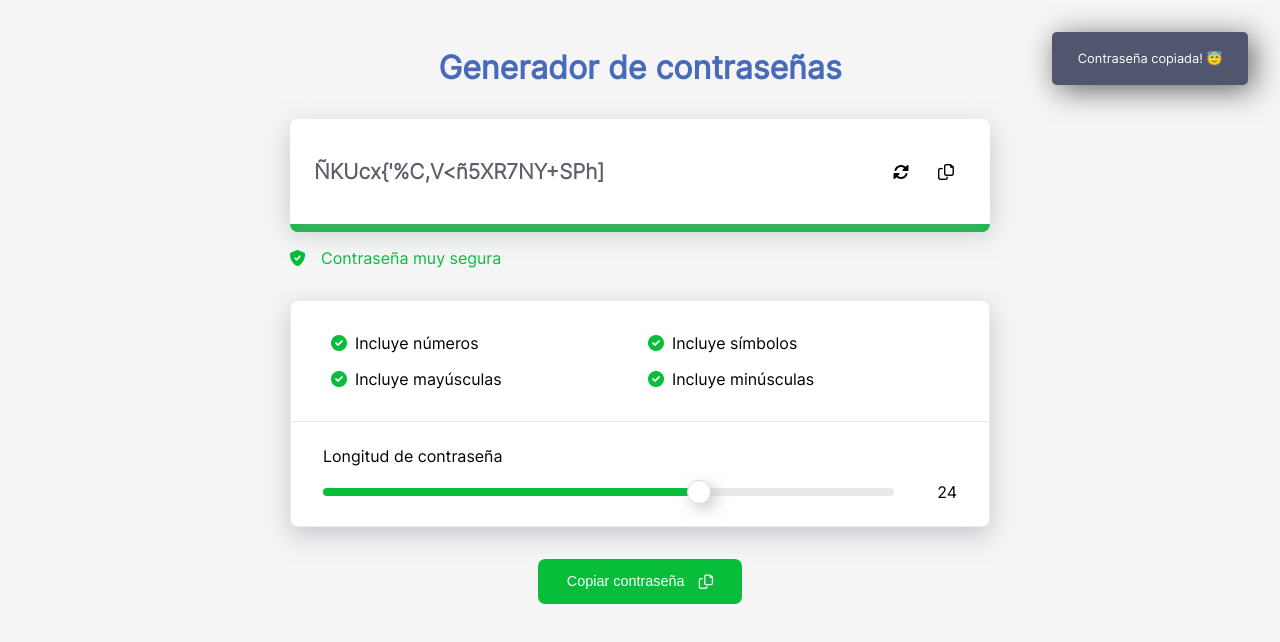
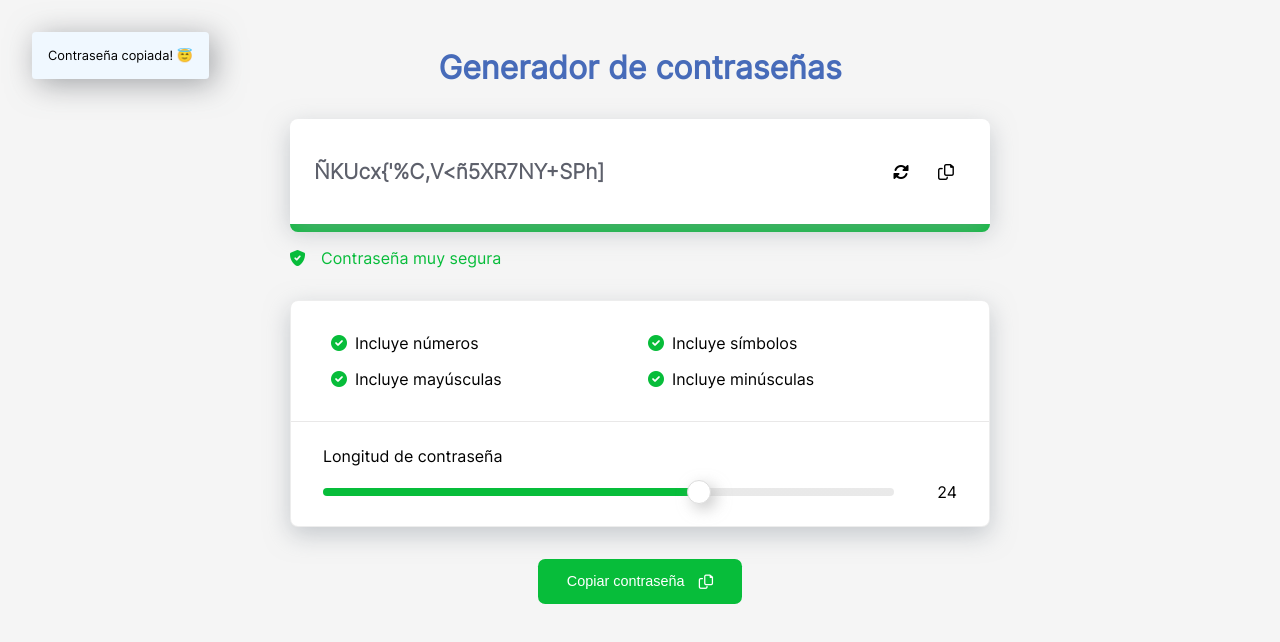
Before and after one commit to Mardecera/passwordGenerator, a React (Vite) app: page / in a window 1280 px wide. Both pictures are taken after a click on the button 946 px from the left and 171 px from the top of the page. Shown: the top 642 px of the page. Built offline with nearby package versions, Linux system fonts and the light colour scheme.

Commit message:
Creating Notification component.

```diff
--- a/src/components/Actions/index.jsx
+++ b/src/components/Actions/index.jsx
@@ -2,7 +2,7 @@ import styles from './index.module.css'
 import { copyToClipboard } from '../../utils'
 import { copyNotification } from '../../consts'
 
-const Actions = ({ password, changePassword, handleNotification }) => {
+const Actions = ({ password, changePassword, handleNotifications }) => {
     return (
         <div className={styles.actions}>
             <button
@@ -15,7 +15,7 @@ const Actions = ({ password, changePassword, handleNotification }) => {
             <button
                 onClick={() => {
                     copyToClipboard(password)
-                    handleNotification(copyNotification)
+                    handleNotifications(copyNotification)
                 }}
                 className={`${styles.btn} ${styles.actionCopy}`}
             >
--- a/src/components/Notification/index.jsx
+++ /dev/null
@@ -1,12 +0,0 @@
-import React from 'react'
-import styles from './index.module.css'
-
-const Notification = ({ state, message }) => {
-    return (
-        <div className={`${styles.notification} ${state ? styles.show : ''}`}>
-            {message}
-        </div>
-    )
-}
-
-export default Notification
--- a/src/components/Notification/index.module.css
+++ /dev/null
@@ -1,28 +0,0 @@
-.notification {
-  background-color: #4f566d;
-  box-shadow: 5px 5px 30px rgba(0, 0, 0, 0.6);
-  color: white;
-  border-radius: .3rem;
-  width: max-content;
-  padding: 1.5em 2em;
-  font-size: .8em;
-  position: fixed;
-  top: -7rem;
-  right: 0;
-  margin: 2rem;
-  transition: top .3s ease;
-  pointer-events: none;
-  text-align: center;
-}
-
-@media (max-width: 426px) {
-  .notification {
-    right: inherit;
-    max-width: 80%;
-  }
-}
-
-.show {
-  top: 0;
-  transition: top .3s ease;
-}
--- /dev/null
+++ b/src/components/Notifications/index.jsx
@@ -0,0 +1,33 @@
+import React from 'react'
+import { useState } from 'react'
+import styles from './index.module.css'
+
+const Notification = ({ notification }) => {
+    const [isCompleted, setIsCompleted] = useState(false)
+
+    setTimeout(() => {
+        setIsCompleted(true)
+    }, 3000)
+
+    return (
+        <div
+            className={`${styles.notification} ${
+                isCompleted ? styles.hide : ''
+            }`}
+        >
+            {notification.message}
+        </div>
+    )
+}
+
+const Notifications = ({ notifications }) => {
+    return (
+        <div className={styles.notifications}>
+            {notifications.map((notification, index) => (
+                <Notification key={index} notification={notification} />
+            ))}
+        </div>
+    )
+}
+
+export default Notifications
--- /dev/null
+++ b/src/components/Notifications/index.module.css
@@ -0,0 +1,44 @@
+.notifications {
+  color: white;
+  border-radius: .3rem;
+  width: max-content;
+  max-width: 100%;
+  height: max-content;
+  font-size: .8em;
+  position: fixed;
+  top: 0;
+  left: 0;
+  margin: 2rem;
+  transition: top .3s ease;
+  pointer-events: none;
+  text-align: center;
+  display: flex;
+  flex-direction: column;
+  gap: 1rem;
+}
+
+@media (max-width: 426px) {
+  .notifications {
+    right: inherit;
+    max-width: 80%;
+  }
+}
+
+.show {
+  top: 0;
+  transition: top .3s ease;
+}
+
+.notification {
+  background-color: aliceblue;
+  color: black;
+  box-shadow: 5px 5px 30px rgba(105, 108, 114, 0.6);
+  padding: 1rem;
+  border-radius: .3em;
+  width: max-content;
+  max-width: 100%;
+}
+
+.hide {
+  display: none;
+}
--- a/src/components/Result/index.jsx
+++ b/src/components/Result/index.jsx
@@ -3,7 +3,7 @@ import { getInfoSecurity } from '../../utils'
 import { copyNotification, resultConfig } from '../../consts'
 import styles from './index.module.css'
 
-const Result = ({ password, config, changePassword, handleNotification }) => {
+const Result = ({ password, config, changePassword, handleNotifications }) => {
     const refreshButtonRef = useRef(null)
     const copyButtonRef = useRef(null)
     const infoSecurity = getInfoSecurity(config)
@@ -37,7 +37,7 @@ const Result = ({ password, config, changePassword, handleNotification }) => {
                             ref={copyButtonRef}
                             className={styles.actionCopy}
                             onClick={() => {
-                                handleNotification(copyNotification)
+                                handleNotifications(copyNotification)
                                 addTempFunctionality(copyButtonRef, 'zoom', 500)
                             }}
                             title={resultConfig.actionCopyTitle}
--- a/src/components/index.jsx
+++ b/src/components/index.jsx
@@ -1,6 +1,6 @@
 import Actions from './Actions'
 import Result from './Result'
 import Settings from './Settings'
-import Notification from './Notification'
+import Notifications from './Notifications'
 
-export { Actions, Result, Settings, Notification }
+export { Actions, Result, Settings, Notifications }
--- a/src/views/Home/index.jsx
+++ b/src/views/Home/index.jsx
@@ -1,14 +1,11 @@
 import React, { useState, useRef, useEffect } from 'react'
-import { Actions, Result, Settings, Notification } from '../../components'
+import { Actions, Result, Settings, Notifications } from '../../components'
 import { getPassword } from '../../utils'
 import { charactersNotification, configDefault } from '../../consts'
 import styles from './index.module.css'
 
 const Home = () => {
-    const [notification, setNotification] = useState({
-        state: false,
-        message: '',
-    })
+    const [notifications, setNotifications] = useState([])
     const [config, setConfig] = useState(configDefault)
     const [password, setPassword] = useState(getPassword(configDefault))
     const inputRangeRef = useRef(null)
@@ -32,16 +29,22 @@ const Home = () => {
         else {
             if (activeState) setConfig(newConfig)
             else {
-                handleNotification(charactersNotification)
+                handleNotifications(charactersNotification)
             }
         }
     }
 
-    const handleNotification = (currentMessage) => {
-        setNotification({ state: true, message: currentMessage })
-        setTimeout(() => {
-            setNotification({ state: false, message: currentMessage })
-        }, 3000)
+    const handleNotifications = (currentMessage) => {
+        const notification = {
+            isCompleted: false,
+            message: currentMessage,
+        }
+        setNotifications([...notifications, notification])
+        // setNotifications(
+        //     notifications.filter(
+        //         (notification) => notification.isCompleted === false
+        //     )
+        // )
     }
 
     return (
@@ -51,7 +54,7 @@ const Home = () => {
                 password={password}
                 config={config}
                 changePassword={changePassword}
-                handleNotification={handleNotification}
+                handleNotifications={handleNotifications}
             />
             <Settings
                 config={config}
@@ -62,12 +65,9 @@ const Home = () => {
             <Actions
                 password={password}
                 changePassword={changePassword}
-                handleNotification={handleNotification}
+                handleNotifications={handleNotifications}
             />
-            <Notification
-                state={notification.state}
-                message={notification.message}
-            />
+            <Notifications notifications={notifications} />
         </div>
     )
 }
```
